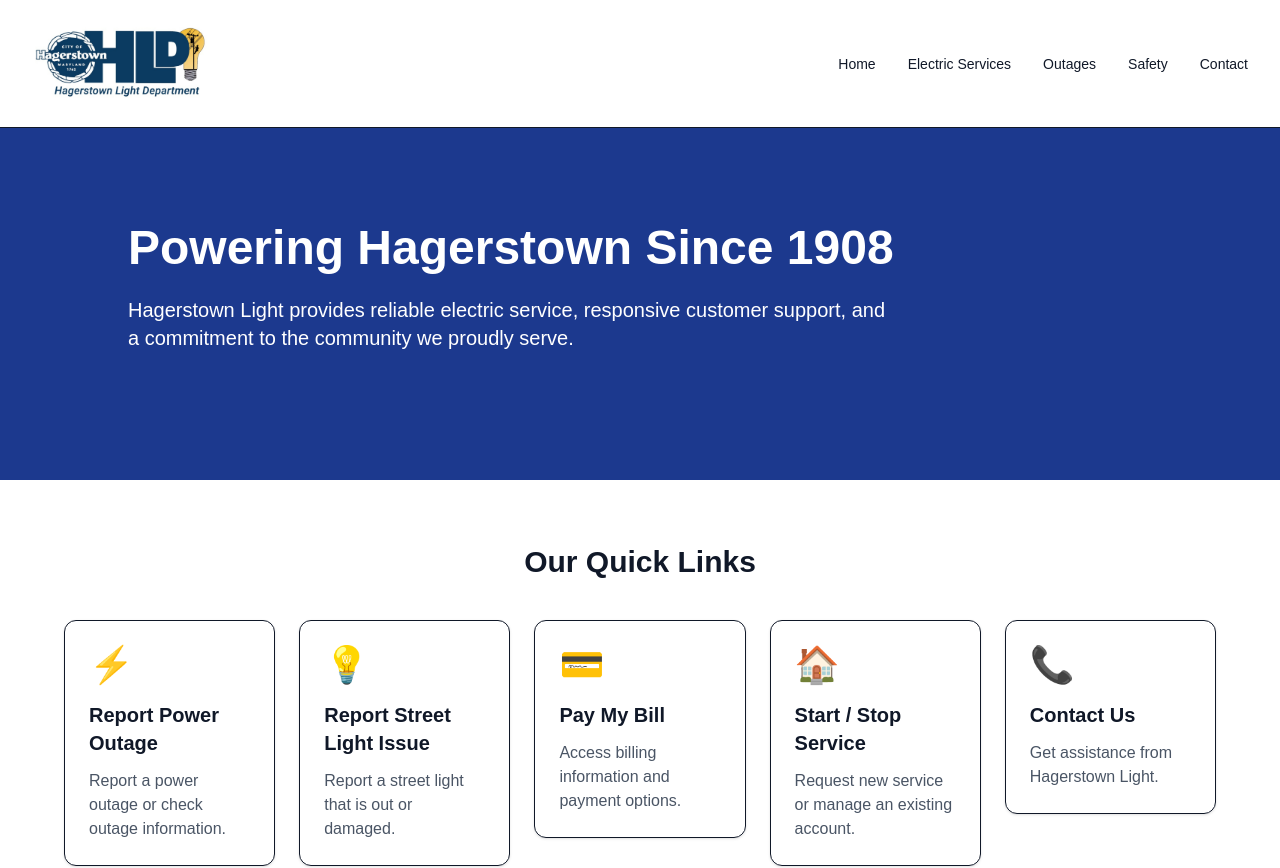
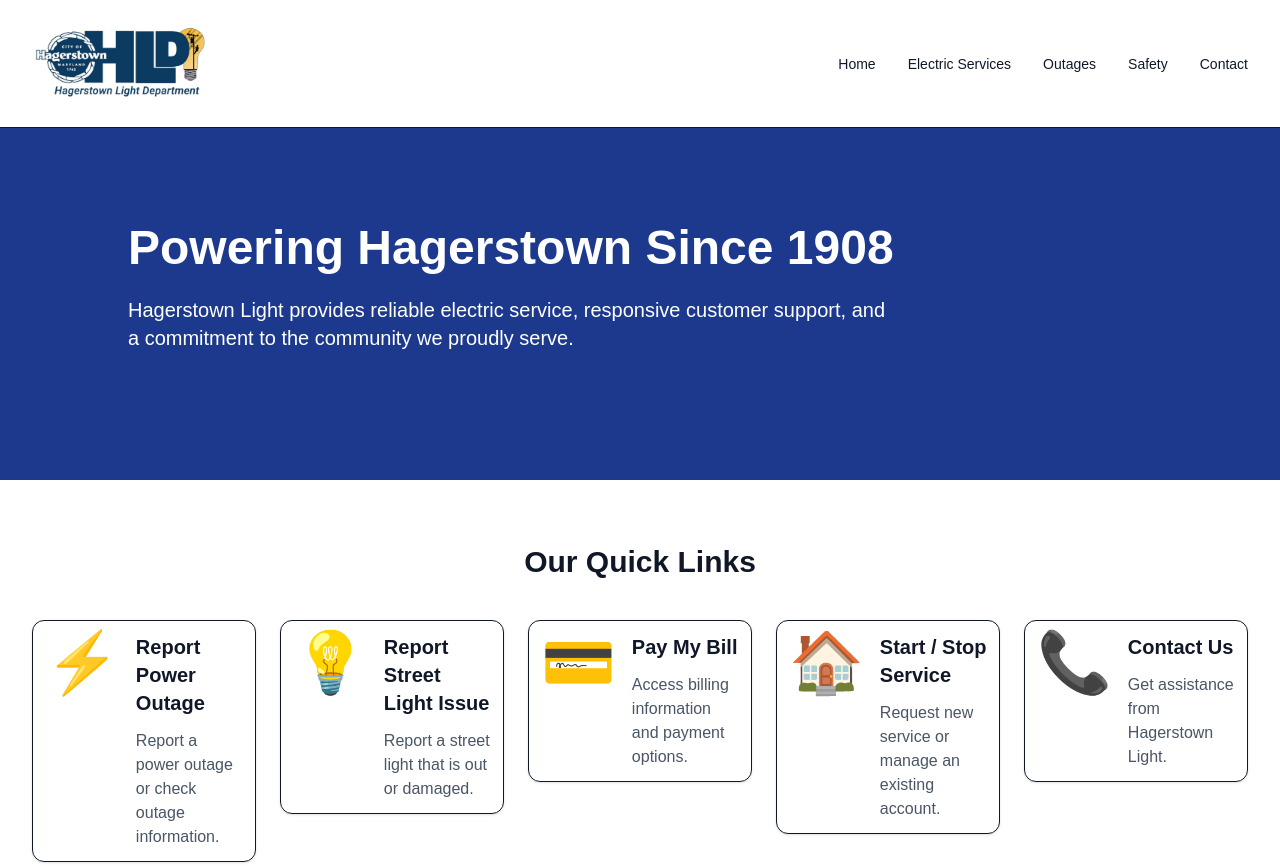
Before and after one commit to clinemichael/hagerstown-light-website, a Next.js app: page / in a window 1280 px wide. Shown: the top 868 px of the page. Built offline with nearby package versions, Linux system fonts and the light colour scheme.

Commit message:
Update Quick Links card layout

```diff
--- a/components/QuickLinks.tsx
+++ b/components/QuickLinks.tsx
@@ -32,16 +32,18 @@
         <h2 className="text-3xl font-bold text-center mb-10">
       Our Quick Links
         </h2>
-        <div className="grid md:grid-cols-5 gap-6 max-w-6xl mx-auto">
+        <div className="grid md:grid-cols-5 gap-6 max-w-auto mx-auto">
 
       {quickLinks.map((link) => (
   <div key={link.title}>
-    <div className="p-6 border rounded-xl shadow-sm hover:shadow-md transition">
+    <div className="p-3 border rounded-xl shadow-sm hover:shadow-md transition min-h-[140px]">
 
-    <div className="text-4xl mb-4">
+        <div className="flex items-start gap-4">
+
+    <div className="text-6xl">
         {link.icon}
     </div>
-
+    <div>
     <h3 className="text-xl font-bold mb-3">
         {link.title}
     </h3>
@@ -50,9 +52,10 @@
         {link.description}
     </p>
 
-</div>
     </div>
-
+    </div>
+    </div>
+    </div>
 
 ))}
 
```
